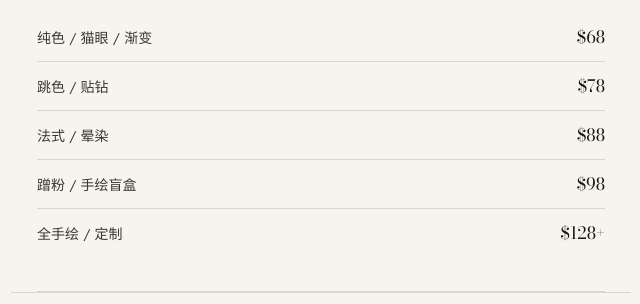
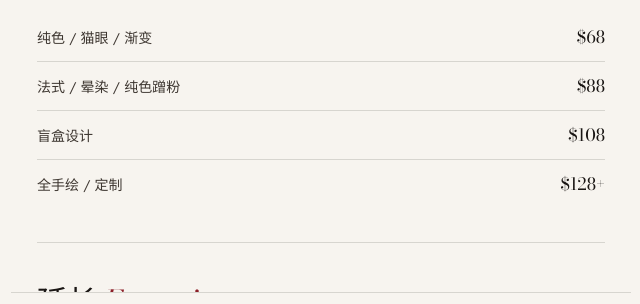
Before and after one commit to Jademelo1/yoonails-policy, a plain HTML site: page index.html in a window 1280 px wide. Both pictures are taken after a click on the tab "价目表". Shown: the part 424-728 px from the top of the page, without its empty margins (319-959 px from the left). Drawn offline with nearby package versions, Linux system fonts and the light colour scheme.

Commit message:
Update index.html

```diff
--- a/index.html
+++ b/index.html
@@ -327,9 +327,8 @@
       <div class="sec__sub sec__sub--en" data-lang="en">Prep &amp; structure included</div>
       <div class="rows rows--price">
         <div class="row"><span class="row__label"><span data-lang="zh">纯色 / 猫眼 / 渐变</span><span data-lang="en">Solid / Cat Eye / Ombre</span></span><span class="row__value row__value--price">$68</span></div>
-        <div class="row"><span class="row__label"><span data-lang="zh">跳色 / 贴钻</span><span data-lang="en">Color Block / Gems</span></span><span class="row__value row__value--price">$78</span></div>
-        <div class="row"><span class="row__label"><span data-lang="zh">法式 / 晕染</span><span data-lang="en">French / Blooming</span></span><span class="row__value row__value--price">$88</span></div>
-        <div class="row"><span class="row__label"><span data-lang="zh">蹭粉 / 手绘盲盒</span><span data-lang="en">Chrome / Mystery Art</span></span><span class="row__value row__value--price">$98</span></div>
+        <div class="row"><span class="row__label"><span data-lang="zh">法式 / 晕染 / 纯色蹭粉</span><span data-lang="en">French / Blooming</span></span><span class="row__value row__value--price">$88</span></div>
+        <div class="row"><span class="row__label"><span data-lang="zh">盲盒设计</span><span data-lang="en">Chrome / Mystery Art</span></span><span class="row__value row__value--price">$108</span></div>
         <div class="row"><span class="row__label"><span data-lang="zh">全手绘 / 定制</span><span data-lang="en">Full Hand-Painted / Custom</span></span><span class="row__value row__value--price">$128+</span></div>
       </div>
     </section>
```
